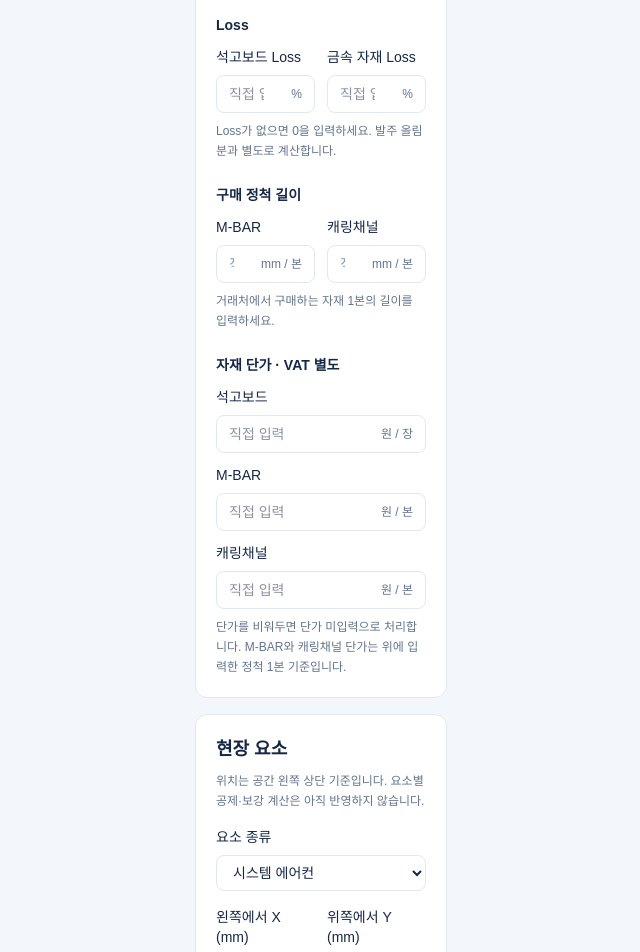
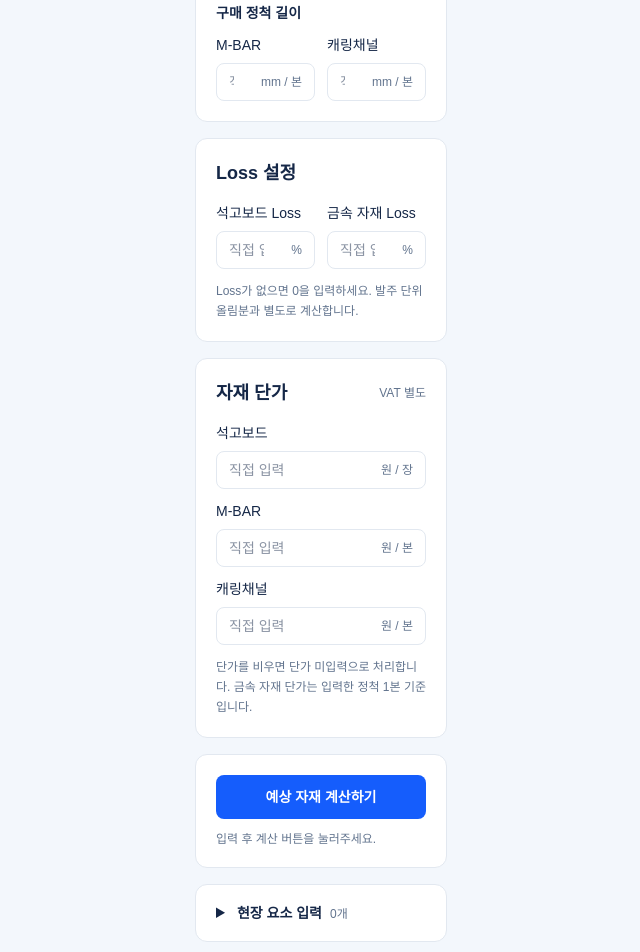
Before and after one commit to dhwmgl12-ux/ceilplan, a Next.js app: page / in a window 1280 px wide. Shown: the part 960-1912 px from the top of the page, without its empty margins (21-661 px from the left). Built offline with nearby package versions, Linux system fonts and the light colour scheme.

Commit message:
refactor: 입력 카드 구분과 현장 요소 접기 및 계산 버튼 배치 개선

```diff
--- a/components/ceiling/CeilingWorkspace.tsx
+++ b/components/ceiling/CeilingWorkspace.tsx
@@ -196,16 +196,6 @@ export default function CeilingWorkspace() {
               onChange={handleMaterialChange}
             />
 
-            <FeatureInputPanel
-              // 프로젝트 전환 시 작성 중인 요소 입력을 초기화합니다.
-              key={featureFormKey}
-              widthMm={inputs.widthMm}
-              lengthMm={inputs.lengthMm}
-              features={features}
-              onAdd={handleAddFeature}
-              onDelete={handleDeleteFeature}
-            />
-
             <div className="rounded-xl border border-slate-200 bg-white p-5">
               {errors.length > 0 && (
                 <div
@@ -244,6 +234,30 @@ export default function CeilingWorkspace() {
                     : "입력 후 계산 버튼을 눌러주세요."}
               </p>
             </div>
+            <details
+              key={featureFormKey}
+              className="group rounded-xl border border-slate-200 bg-white"
+            >
+              <summary className="cursor-pointer rounded-xl px-5 py-4 focus-visible:outline-2 focus-visible:outline-offset-2 focus-visible:outline-blue-600">
+                <span className="ml-1 text-sm font-semibold">
+                  현장 요소 입력
+                </span>
+
+                <span className="ml-2 text-xs text-slate-500">
+                  {features.length}개
+                </span>
+              </summary>
+
+              <div className="border-t border-slate-100">
+                <FeatureInputPanel
+                  widthMm={inputs.widthMm}
+                  lengthMm={inputs.lengthMm}
+                  features={features}
+                  onAdd={handleAddFeature}
+                  onDelete={handleDeleteFeature}
+                />
+              </div>
+            </details>
           </div>
 
           <CeilingPreview
--- a/components/ceiling/FeatureInputPanel.tsx
+++ b/components/ceiling/FeatureInputPanel.tsx
@@ -92,10 +92,7 @@ export default function FeatureInputPanel({
   }
 
   return (
-    <section
-      aria-labelledby="feature-input-title"
-      className="rounded-xl border border-slate-200 bg-white p-5"
-    >
+    <section aria-labelledby="feature-input-title" className="p-5">
       <h2 id="feature-input-title" className="text-lg font-bold">
         현장 요소
       </h2>
--- a/components/ceiling/MaterialInputPanel.tsx
+++ b/components/ceiling/MaterialInputPanel.tsx
@@ -48,15 +48,16 @@ export default function MaterialInputPanel({
   onChange,
 }: MaterialInputPanelProps) {
   return (
+    <div className="space-y-4">
       <section
         aria-labelledby="material-input-title"
-      className="min-w-0 rounded-xl border border-slate-200 bg-white p-5"
+        className="rounded-xl border border-slate-200 bg-white p-5"
       >
         <h2 id="material-input-title" className="text-lg font-bold">
-        자재 계산 조건
+          천장 계산 조건
         </h2>
 
-      <div className="mt-5 space-y-6">
+        <div className="mt-4 space-y-5">
           <fieldset>
             <legend className="mb-3 text-sm font-semibold">골조 간격</legend>
 
@@ -78,7 +79,9 @@ export default function MaterialInputPanel({
           </fieldset>
 
           <fieldset>
-          <legend className="mb-3 text-sm font-semibold">석고보드 규격</legend>
+            <legend className="mb-3 text-sm font-semibold">
+              석고보드 규격
+            </legend>
 
             <div className="grid grid-cols-2 gap-3">
               <NumberField
@@ -105,9 +108,38 @@ export default function MaterialInputPanel({
           </fieldset>
 
           <fieldset>
-          <legend className="mb-3 text-sm font-semibold">Loss</legend>
+            <legend className="mb-3 text-sm font-semibold">
+              구매 정척 길이
+            </legend>
 
             <div className="grid grid-cols-2 gap-3">
+              <NumberField
+                label="M-BAR"
+                unit="mm / 본"
+                value={inputs.mbarStockLengthMm}
+                onChange={(value) => onChange("mbarStockLengthMm", value)}
+              />
+
+              <NumberField
+                label="캐링채널"
+                unit="mm / 본"
+                value={inputs.carryingStockLengthMm}
+                onChange={(value) => onChange("carryingStockLengthMm", value)}
+              />
+            </div>
+          </fieldset>
+        </div>
+      </section>
+
+      <section
+        aria-labelledby="loss-title"
+        className="rounded-xl border border-slate-200 bg-white p-5"
+      >
+        <h2 id="loss-title" className="text-lg font-bold">
+          Loss 설정
+        </h2>
+
+        <div className="mt-4 grid grid-cols-2 gap-3">
           <NumberField
             label="석고보드 Loss"
             unit="%"
@@ -127,41 +159,24 @@ export default function MaterialInputPanel({
           />
         </div>
 
-          <p className="mt-2 text-xs leading-5 text-slate-500">
-            Loss가 없으면 0을 입력하세요. 발주 올림분과 별도로 계산합니다.
+        <p className="mt-3 text-xs leading-5 text-slate-500">
+          Loss가 없으면 0을 입력하세요. 발주 단위 올림분과 별도로 계산합니다.
         </p>
-        </fieldset>
+      </section>
 
-        <fieldset>
-          <legend className="mb-3 text-sm font-semibold">구매 정척 길이</legend>
+      <section
+        aria-labelledby="price-title"
+        className="rounded-xl border border-slate-200 bg-white p-5"
+      >
+        <div className="flex items-center justify-between gap-2">
+          <h2 id="price-title" className="text-lg font-bold">
+            자재 단가
+          </h2>
 
-          <div className="grid grid-cols-2 gap-3">
-            <NumberField
-              label="M-BAR"
-              unit="mm / 본"
-              value={inputs.mbarStockLengthMm}
-              onChange={(value) => onChange("mbarStockLengthMm", value)}
-            />
-
-            <NumberField
-              label="캐링채널"
-              unit="mm / 본"
-              value={inputs.carryingStockLengthMm}
-              onChange={(value) => onChange("carryingStockLengthMm", value)}
-            />
+          <span className="text-xs text-slate-500">VAT 별도</span>
         </div>
 
-          <p className="mt-2 text-xs leading-5 text-slate-500">
-            거래처에서 구매하는 자재 1본의 길이를 입력하세요.
-          </p>
-        </fieldset>
-
-        <fieldset>
-          <legend className="mb-3 text-sm font-semibold">
-            자재 단가 · VAT 별도
-          </legend>
-
-          <div className="space-y-3">
+        <div className="mt-4 space-y-3">
           <NumberField
             label="석고보드"
             unit="원 / 장"
@@ -190,12 +205,11 @@ export default function MaterialInputPanel({
           />
         </div>
 
-          <p className="mt-2 text-xs leading-5 text-slate-500">
-            단가를 비워두면 단가 미입력으로 처리합니다. M-BAR와 캐링채널 단가는
-            위에 입력한 정척 1본 기준입니다.
+        <p className="mt-3 text-xs leading-5 text-slate-500">
+          단가를 비우면 단가 미입력으로 처리합니다. 금속 자재 단가는 입력한 정척
+          1본 기준입니다.
         </p>
-        </fieldset>
+      </section>
     </div>
-    </section>
   );
 }
```
Lines whose indentation alone changed are shown as unchanged.
